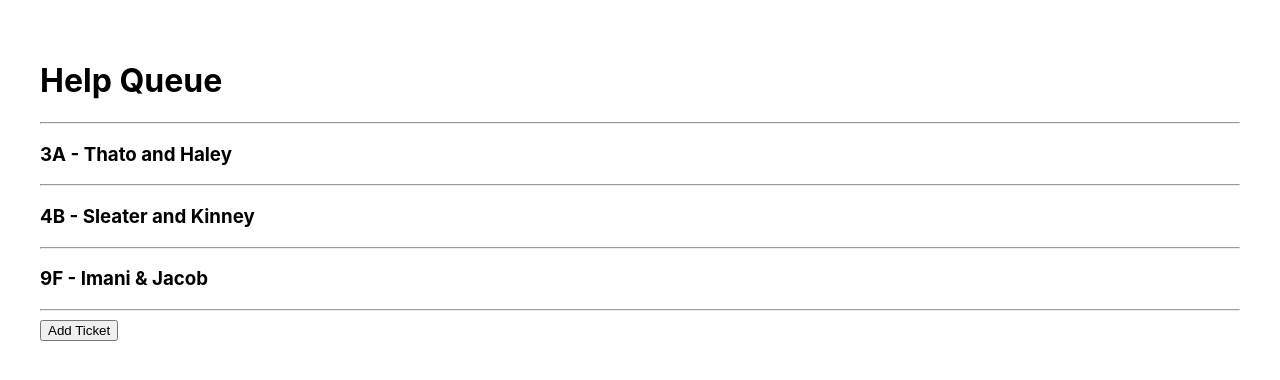
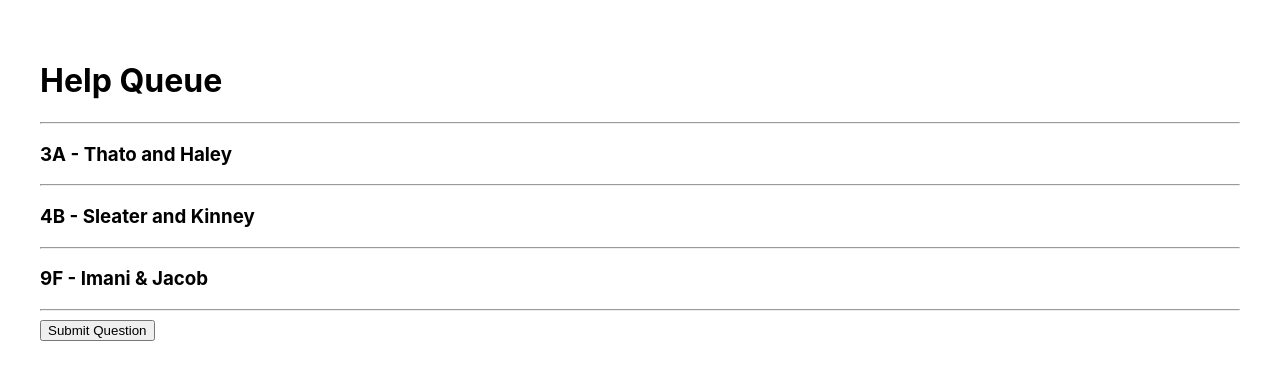
Before and after one commit to amackey693-EpicodusLessons/help-queue, a React (Create React App) app: page / in a window 1280 px wide. Shown: the top 380 px of the page. Built offline with nearby package versions, Linux system fonts and the light colour scheme.

Commit message:
add questions sequence to help queue, working correctly

```diff
--- a/src/components/App.js
+++ b/src/components/App.js
@@ -1,14 +1,14 @@
 import React from "react";
 import Header from "./Header";
-import TicketControl from "./TicketControl";
+import QuestionControl from "./QuestionControl";
 // import Ticket from "./Ticket";
 
 
-function App(){
+function App() {
   return (
     <React.Fragment>
-      <Header/>
-      <TicketControl/>
+      <Header />
+      <QuestionControl />
     </React.Fragment>
   );
 }
--- /dev/null
+++ b/src/components/LessonQuestion1.js
@@ -0,0 +1,9 @@
+import React from "react";
+
+function LessonQuestion1() {
+  return (
+    <h1>"Have you gone through all the steps on the Learn How to Program debugging lesson?"</h1>
+  );
+}
+
+export default LessonQuestion1;
--- /dev/null
+++ b/src/components/PairQuestion2.js
@@ -0,0 +1,9 @@
+import React from "react";
+
+function PairQuestion2() {
+  return (
+    <h1>Have you asked another pair for help?</h1>
+  );
+}
+
+export default PairQuestion2;
--- /dev/null
+++ b/src/components/QuestionControl.js
@@ -0,0 +1,70 @@
+import React from "react";
+import LessonQuestion1 from "./LessonQuestion1";
+import PairQuestion2 from "./PairQuestion2";
+import TimeQuestion3 from "./TimeQuestion3";
+import TicketList from "./TicketList";
+import NewTicketForm from "./NewTicketForm";
+
+class QuestionControl extends React.Component {
+  constructor(props) {
+    super(props);
+    this.state = {
+      question1Response: false,
+      question2Response: false,
+      question3Response: false,
+      clickCounter: 0
+    }
+  }
+
+  handleClick = () => {
+    this.setState(prevState => {
+      return { clickCounter: prevState.clickCounter + 1 }
+    });
+    if (this.state.clickCounter === 0) {
+      this.setState(prevState => ({
+        question1Response: !prevState.question1Response
+      }));
+    } else if (this.state.clickCounter === 1) {
+      this.setState(prevState => ({
+        question1Response: !prevState.question1Response,
+        question2Response: !prevState.question2Response
+      }));
+    } else if (this.state.clickCounter === 2) {
+      this.setState(prevState => ({
+        question2Response: !prevState.question2Response,
+        question3Response: !prevState.question3Response
+      }));
+    }
+    console.log(this.state.clickCounter);
+    console.log("Q1 " + this.state.question1Response + " Q2 " + this.state.question2Response + " Q3 " + this.state.question3Response);
+  }
+
+  render() {
+    let currentlyVisibleQuestion = null;
+    let buttonText = null;
+    if (this.state.clickCounter > 3) {
+      currentlyVisibleQuestion = <NewTicketForm />
+      buttonText = "Submit Ticket";
+    } else if (this.state.question1Response) {
+      currentlyVisibleQuestion = <LessonQuestion1 />
+      buttonText = "Yes";
+    } else if (this.state.question2Response) {
+      currentlyVisibleQuestion = <PairQuestion2 />
+      buttonText = "Yes";
+    } else if (this.state.question3Response) {
+      currentlyVisibleQuestion = <TimeQuestion3 />
+      buttonText = "Yes";
+    } else {
+      currentlyVisibleQuestion = <TicketList />
+      buttonText = "Submit Question";
+    }
+    return (
+      <React.Fragment>
+        {currentlyVisibleQuestion}
+        <button onClick={this.handleClick}>{buttonText}</button>
+      </React.Fragment>
+    );
+  }
+}
+
+export default QuestionControl;
--- /dev/null
+++ b/src/components/TimeQuestion3.js
@@ -0,0 +1,9 @@
+import React from "react";
+
+function TimeQuestion3() {
+  return (
+    <h1>Have you spent 15 minutes going through through the problem documenting every step?</h1>
+  );
+}
+
+export default TimeQuestion3;
```
